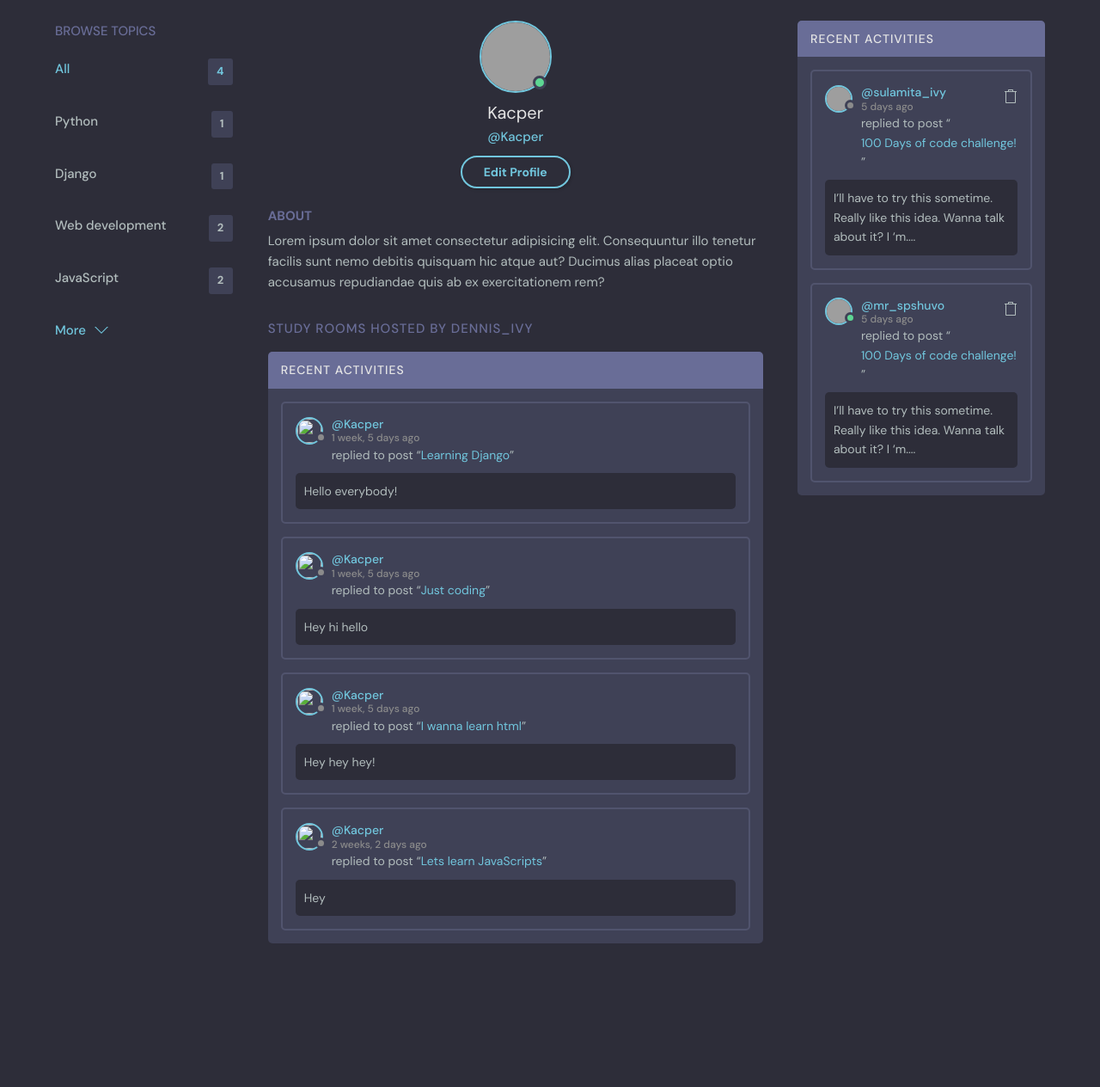
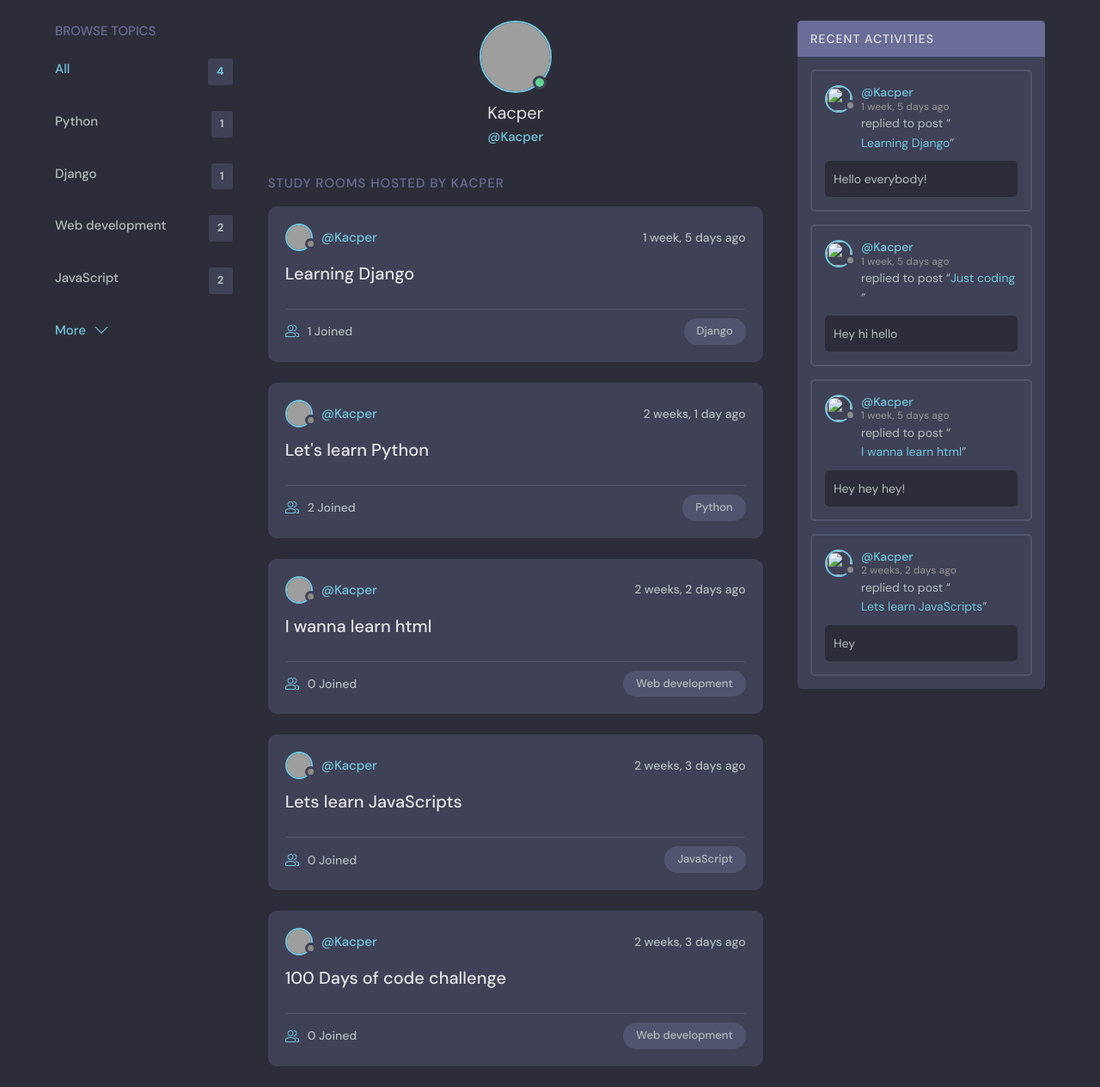
Before and after one commit to KomendaKacper/Django-messenger, a Django app: page /profile/1/ in a window 1280 px wide. Shown: the part 76-1340 px from the top of the page at 86% size. Before the commit the page ends 1173 px from the top, so only its background shows below. Run offline with Django 5.2, Linux system fonts and the light colour scheme; data comes from the database, SQL or seed files in the repository; both versions use the stored data as it was after the commit; grey boxes are pictures that could not be loaded.

Commit message:
updateUser

```diff
--- a/Discord/base/forms.py
+++ b/Discord/base/forms.py
@@ -1,8 +1,14 @@
 from django.forms import ModelForm
 from .models import Room
+from django.contrib.auth.models import User
 
 class RoomForm(ModelForm):
     class Meta:
         model = Room #model = obiekt który chcesz stworzyć
         fields = '__all__'
         exclude = ['host', 'participants']
+
+class UserForm(ModelForm):
+    class Meta:
+        model = User
+        fields = ['username', 'email']
--- a/Discord/base/templates/base/profile.html
+++ b/Discord/base/templates/base/profile.html
@@ -18,94 +18,25 @@
           <div class="profile__info">
             <h3>{{user.username}}</h3>
             <p>@{{user.username}}</p>
-            <a href="edit-user.html" class="btn btn--main btn--pill">Edit Profile</a>
-          </div>
-          <div class="profile__about">
-            <h3>About</h3>
-            <p>
-              Lorem ipsum dolor sit amet consectetur adipisicing elit. Consequuntur illo tenetur
-              facilis sunt nemo debitis quisquam hic atque aut? Ducimus alias placeat optio
-              accusamus repudiandae quis ab ex exercitationem rem?
-            </p>
+            {% if request.user == user %}
+            <a href="{% url 'update-user' %}" class="btn btn--main btn--pill">Edit Profile</a>
+            {% endif %}
           </div>
         </div>
 
         <div class="roomList__header">
           <div>
-            <h2>Study Rooms Hosted by dennis_ivy</a>
+            <h2>Study Rooms Hosted by {{user.username}} </a>
             </h2>
           </div>
         </div>
-        {% include 'base/activity_component.html' %}
+        {% include 'base/feed_component.html' %}
       </div>
 
       <!-- Room List End -->
 
       <!-- Activities Start -->
-      <div class="activities">
-        <div class="activities__header">
-          <h2>Recent Activities</h2>
-        </div>
-        <div class="activities__box">
-          <div class="activities__boxHeader roomListRoom__header">
-            <a href="profile.html" class="roomListRoom__author">
-              <div class="avatar avatar--small">
-                <img src="https://randomuser.me/api/portraits/women/11.jpg" />
-              </div>
-              <p>
-                @sulamita_ivy
-                <span>5 days ago</span>
-              </p>
-            </a>
-            <div class="roomListRoom__actions">
-              <a href="#">
-                <svg version="1.1" xmlns="http://www.w3.org/2000/svg" width="32" height="32" viewBox="0 0 32 32">
-                  <title>delete</title>
-                  <path
-                    d="M30 4h-8v-3c0-0.553-0.447-1-1-1h-10c-0.553 0-1 0.447-1 1v3h-8v2h2v24c0 1.104 0.897 2 2 2h20c1.103 0 2-0.896 2-2v-24h2v-2h-0zM12 2h8v2h-8v-2zM26.002 30l-0.002 1v-1h-20v-24h20v24h0.002z">
-                  </path>
-                </svg>
-              </a>
-            </div>
-          </div>
-          <div class="activities__boxContent">
-            <p>replied to post “<a href="room.html">100 Days of code challenge!</a>”</p>
-            <div class="activities__boxRoomContent">
-              I’ll have to try this sometime. Really like this idea. Wanna talk about it? I ‘m....
-            </div>
-          </div>
-        </div>
-
-        <div class="activities__box">
-          <div class="activities__boxHeader roomListRoom__header">
-            <a href="profile.html" class="roomListRoom__author">
-              <div class="avatar avatar--small active">
-                <img src="https://randomuser.me/api/portraits/men/13.jpg" />
-              </div>
-              <p>
-                @mr_spshuvo
-                <span>5 days ago</span>
-              </p>
-            </a>
-            <div class="roomListRoom__actions">
-              <a href="#">
-                <svg version="1.1" xmlns="http://www.w3.org/2000/svg" width="32" height="32" viewBox="0 0 32 32">
-                  <title>delete</title>
-                  <path
-                    d="M30 4h-8v-3c0-0.553-0.447-1-1-1h-10c-0.553 0-1 0.447-1 1v3h-8v2h2v24c0 1.104 0.897 2 2 2h20c1.103 0 2-0.896 2-2v-24h2v-2h-0zM12 2h8v2h-8v-2zM26.002 30l-0.002 1v-1h-20v-24h20v24h0.002z">
-                  </path>
-                </svg>
-              </a>
-            </div>
-          </div>
-          <div class="activities__boxContent">
-            <p>replied to post “<a href="room.html">100 Days of code challenge!</a>”</p>
-            <div class="activities__boxRoomContent">
-              I’ll have to try this sometime. Really like this idea. Wanna talk about it? I ‘m....
-            </div>
-          </div>
-        </div>
-      </div>
+      {% include 'base/activity_component.html' %}
       <!-- Activities End -->
     </div>
   </main>
--- a/Discord/base/urls.py
+++ b/Discord/base/urls.py
@@ -12,6 +12,6 @@
     path('register/', views.registerPage, name = "register"),
     path('delete-message/<str:pk>/', views.deleteMessage, name="delete-message"),
     path('profile/<str:pk>/', views.userProfile, name="user-profile"),
-
+    path('update-user', views.updateUser, name='update-user')
 
 ]
--- a/Discord/base/views.py
+++ b/Discord/base/views.py
@@ -4,7 +4,7 @@
 from django.contrib.auth.decorators import login_required
 from django.db.models import Q
 from .models import Room, Topic, Message
-from .forms import RoomForm
+from .forms import RoomForm, UserForm
 from django.contrib.auth.models import User
 from django.contrib.auth import authenticate, login, logout
 from django.contrib.auth.forms import UserCreationForm
@@ -156,3 +156,15 @@
         message.delete()
         return redirect('home')
     return render(request, 'base/delete.html', {'obj': message})
+
+@login_required(login_url='login')
+def updateUser(request):
+    user = request.user
+    form = UserForm(instance=user)
+
+    if request.method == 'POST':
+        form = UserForm(request.POST, instance=user)
+        if form.is_valid:
+            form.save()
+            return redirect('user-profile', pk=user.id)
+    return render(request, 'base/update-user.html', {'form':form})
--- a/Discord/templates/navbar.html
+++ b/Discord/templates/navbar.html
@@ -22,7 +22,7 @@
         <!-- Logged In -->
         {% if user.is_authenticated %}
         <div class="header__user">
-          <a href="profile.html">
+          <a href="{% url 'update-user' %}">
             <div class="avatar avatar--medium active">
               <img src="https://randomuser.me/api/portraits/men/37.jpg" />
             </div>
@@ -45,7 +45,7 @@
         {% endif %}
 
         <div class="dropdown-menu">
-          <a href="settings.html" class="dropdown-link"
+          <a href="{% url 'update-user' %}" class="dropdown-link"
             ><svg version="1.1" xmlns="http://www.w3.org/2000/svg" width="32" height="32" viewBox="0 0 32 32">
               <title>tools</title>
               <path
```
Also changed, not shown: Discord/base/templates/base/update-user.html (+11 -70 lines), Discord/db.sqlite3.
